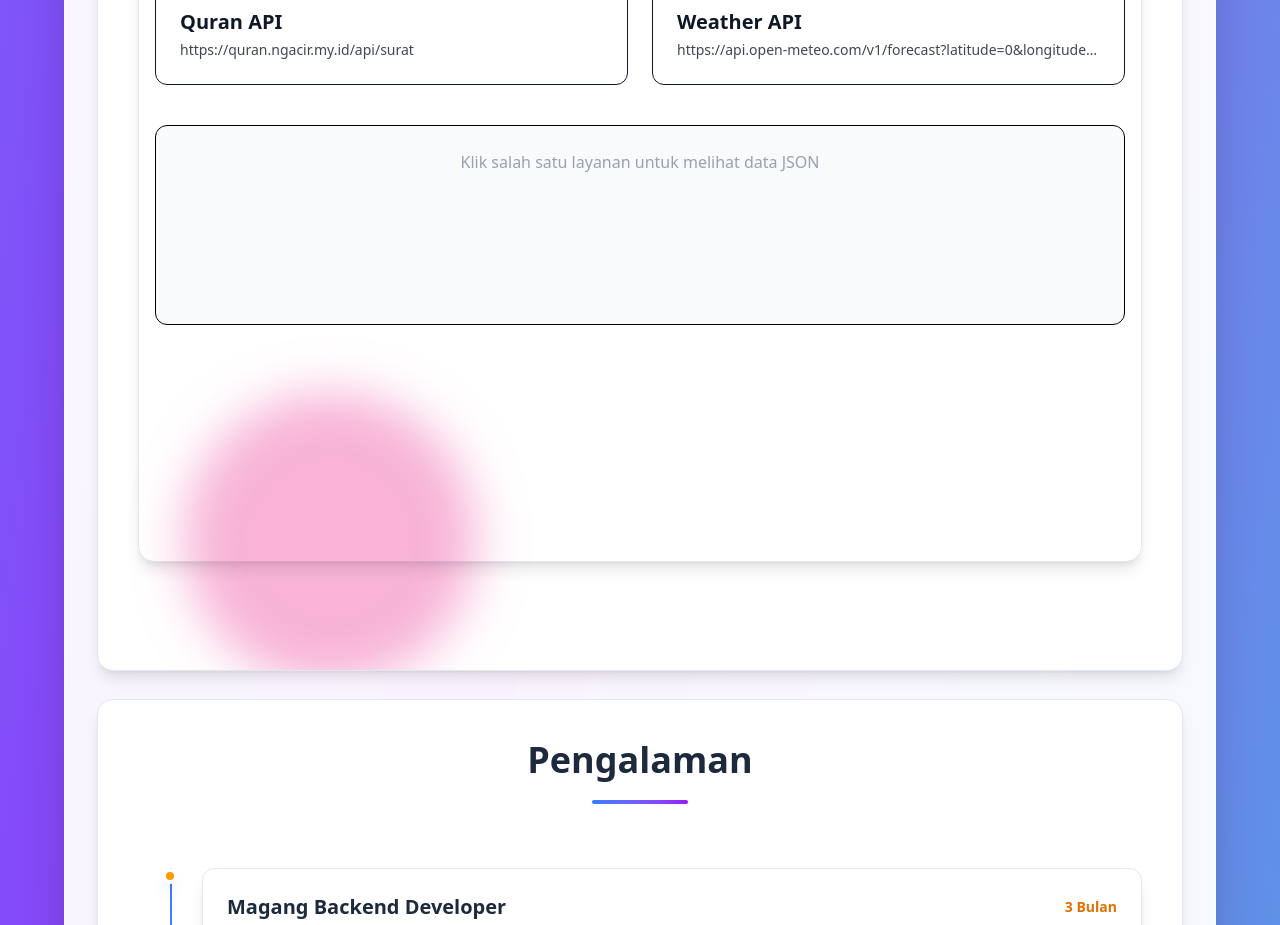
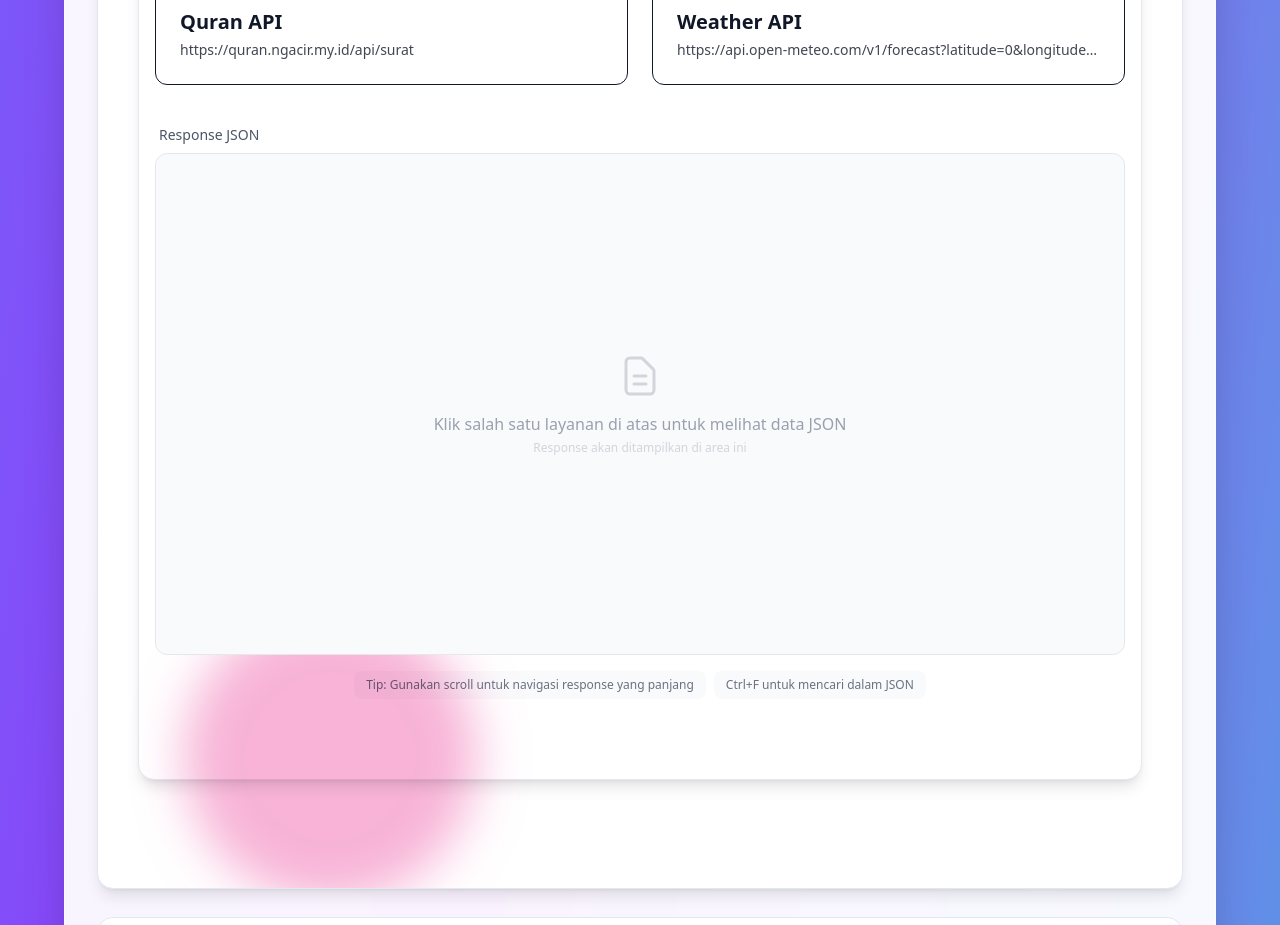
Before and after one commit to ilhamganteng321/react-cv, a React (Vite) app: page / in a window 1280 px wide. Shown: the part 5360-6285 px from the top of the page. Built offline with nearby package versions, Linux system fonts and the light colour scheme.

Commit message:
scroll indikator

```diff
--- a/src/components/Api.jsx
+++ b/src/components/Api.jsx
@@ -1,9 +1,10 @@
-import { useState } from "react";
+import { useState, useEffect, useRef } from "react";
 
 const ApiShowcase = () => {
   const [activeService, setActiveService] = useState(null);
   const [jsonData, setJsonData] = useState(null);
   const [loading, setLoading] = useState(false);
+  const preRef = useRef(null);
 
   const services = [
     {
@@ -34,6 +35,13 @@ const ApiShowcase = () => {
       setLoading(false);
     }
   };
+
+  // Scroll ke atas ketika data baru dimuat
+  useEffect(() => {
+    if (jsonData && preRef.current) {
+      preRef.current.scrollTop = 0;
+    }
+  }, [jsonData]);
 
   return (
     <section className="min-h-screen bg-white py-8 px-4 md:py-20 md:px-4 section-box mt-5">
@@ -70,8 +78,24 @@ const ApiShowcase = () => {
           ))}
         </div>
 
-        {/* Output JSON */}
-        <div className="bg-gray-50 border rounded-xl p-4 md:p-6 min-h-[150px] md:min-h-[200px]">
+        {/* Output JSON dengan fixed height dan scroll */}
+        <div className="relative">
+          <div className="flex justify-between items-center mb-2 px-1">
+            <span className="text-sm text-gray-600 font-medium">
+              Response JSON
+            </span>
+            {jsonData && !loading && (
+              <span className="text-xs text-gray-500 bg-gray-100 px-2 py-1 rounded">
+                {Object.keys(jsonData).length} properti
+              </span>
+            )}
+          </div>
+
+          <div className="bg-gray-50 border border-gray-200 rounded-xl overflow-hidden">
+            <div
+              ref={preRef}
+              className="h-[400px] md:h-[500px] overflow-auto p-4 md:p-6"
+            >
               {loading && (
                 <div className="flex items-center justify-center h-full">
                   <div className="text-center">
@@ -82,20 +106,52 @@ const ApiShowcase = () => {
               )}
 
               {!loading && jsonData && (
-            <div className="overflow-hidden">
-              <pre className="text-xs md:text-sm text-gray-800 overflow-x-auto whitespace-pre-wrap break-words">
+                <pre className="text-xs md:text-sm text-gray-800 font-mono leading-relaxed">
                   {JSON.stringify(jsonData, null, 2)}
                 </pre>
-            </div>
               )}
 
               {!loading && !jsonData && (
-            <div className="flex items-center justify-center h-full">
-              <p className="text-gray-400 text-center text-sm md:text-base px-2">
-                Klik salah satu layanan untuk melihat data JSON
+                <div className="flex flex-col items-center justify-center h-full text-center p-4">
+                  <div className="text-gray-300 mb-3">
+                    <svg className="w-12 h-12" fill="none" stroke="currentColor" viewBox="0 0 24 24">
+                      <path strokeLinecap="round" strokeLinejoin="round" strokeWidth={1.5} d="M9 12h6m-6 4h6m2 5H7a2 2 0 01-2-2V5a2 2 0 012-2h5.586a1 1 0 01.707.293l5.414 5.414a1 1 0 01.293.707V19a2 2 0 01-2 2z" />
+                    </svg>
+                  </div>
+                  <p className="text-gray-400 text-sm md:text-base">
+                    Klik salah satu layanan di atas untuk melihat data JSON
+                  </p>
+                  <p className="text-gray-300 text-xs mt-1">
+                    Response akan ditampilkan di area ini
                   </p>
                 </div>
               )}
+            </div>
+
+            {/* Scroll indicator (opsional) */}
+            {jsonData && !loading && (
+              <div className="border-t border-gray-200 bg-gray-100 px-4 py-2 flex justify-between items-center">
+                <div className="text-xs text-gray-500">
+                  Scroll untuk melihat lebih banyak
+                </div>
+                <div className="flex space-x-1">
+                  <div className="w-1 h-1 bg-gray-400 rounded-full"></div>
+                  <div className="w-1 h-1 bg-gray-400 rounded-full"></div>
+                  <div className="w-1 h-1 bg-gray-400 rounded-full"></div>
+                </div>
+              </div>
+            )}
+          </div>
+        </div>
+
+        {/* Petunjuk penggunaan */}
+        <div className="mt-4 flex flex-wrap gap-2 justify-center">
+          <div className="text-xs text-gray-500 bg-gray-50 px-3 py-1.5 rounded-lg">
+            <span className="font-medium">Tip:</span> Gunakan scroll untuk navigasi response yang panjang
+          </div>
+          <div className="text-xs text-gray-500 bg-gray-50 px-3 py-1.5 rounded-lg">
+            <span className="font-medium">Ctrl+F</span> untuk mencari dalam JSON
+          </div>
         </div>
       </div>
     </section>
```
Lines whose indentation alone changed are shown as unchanged.
